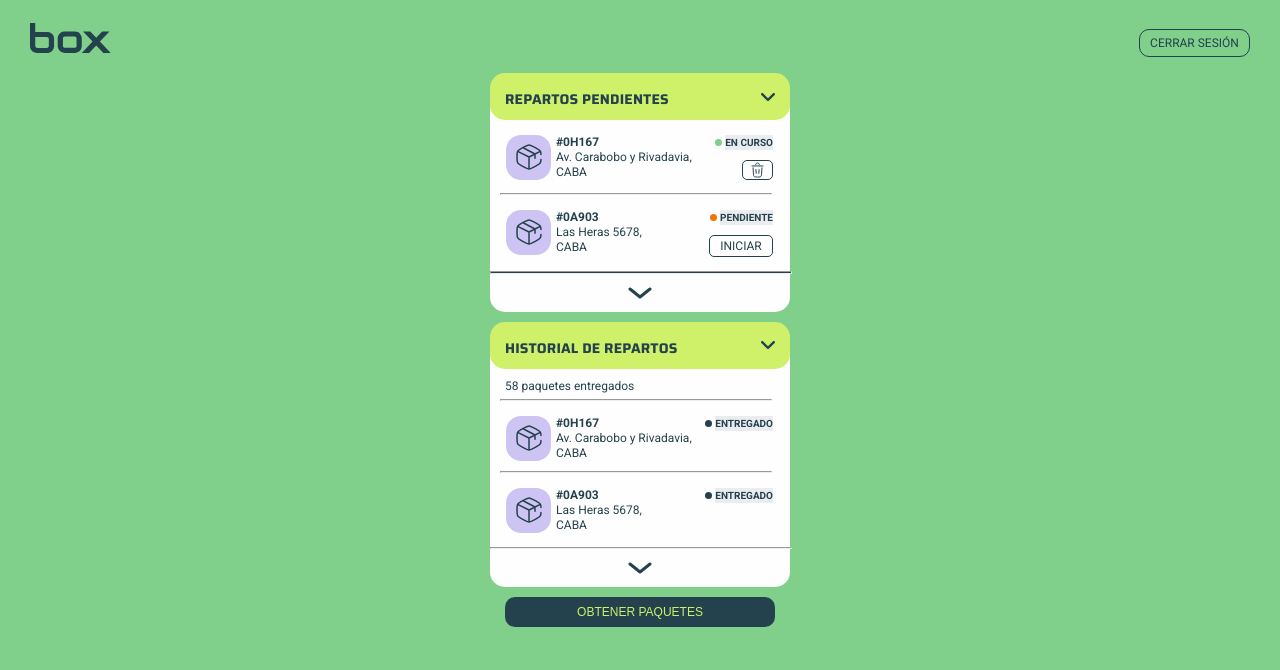
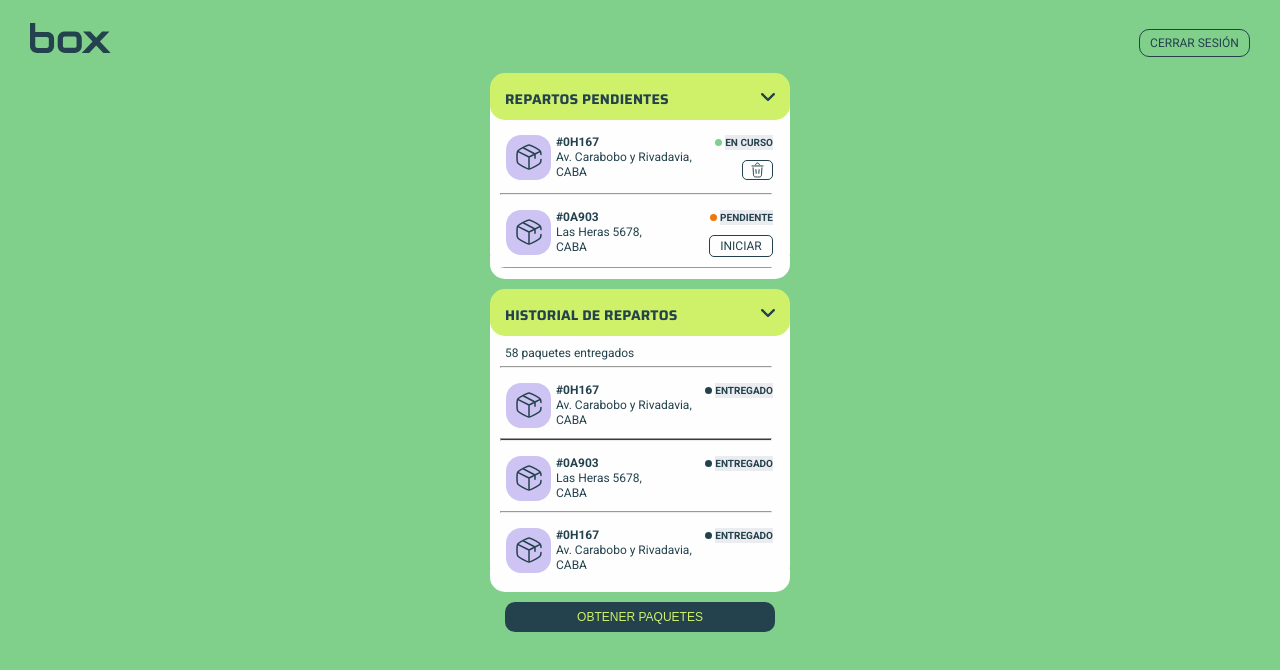
Before and after one commit to JuanPiPem/BoxDeliveryFrontend, a Next.js app: page /delivery-man/start-work-day in a window 1280 px wide. Shown: the top 670 px of the page. Built offline with nearby package versions, Linux system fonts and the light colour scheme.

Commit message:
Changing styles deliveriesHistory and pendingDeliveries

```diff
--- a/src/commons/deliveriesHistory/DeliveriesHistory.tsx
+++ b/src/commons/deliveriesHistory/DeliveriesHistory.tsx
@@ -14,11 +14,20 @@ const saira = Saira({
   subsets: ["latin"],
 });
 
+interface FakeData {
+  packageNumber: string;
+  address: string;
+  city: string;
+  status: string;
+}
+
 type Prop = {
-  arrayPackages: Array<any>;
+  arrayPackages: Array<FakeData>;
   view: string;
   section: string;
 };
+//The viewType can be: "paquetes-admin", "perfil-repartidor" o "home-repartidor"
+//The sections can be: "repartos-pendientes" "historial-repartos"
 
 function DeliveriesHistory(prop: Prop) {
   const [show, setShow] = useState(true);
@@ -133,7 +142,9 @@ function DeliveriesHistory(prop: Prop) {
               ))}
             </div>
           </div>
-          {prop.arrayPackages.length > 2 ? (
+          <div className={s.backgroundBorder}></div>
+          {prop.arrayPackages.length > 3 &&
+          prop.view === "perfil-repartidor" ? (
             <div
               className={s.vectorContainer}
               onClick={
--- a/src/commons/deliveriesHistory/deliveriesHistory.module.scss
+++ b/src/commons/deliveriesHistory/deliveriesHistory.module.scss
@@ -4,7 +4,7 @@
   width: 300px;
   border-bottom-left-radius: 15px;
   border-bottom-right-radius: 15px;
-  max-height: 172px;
+  max-height: 245px;
   margin-top: 1px;
   overflow-x: hidden;
   overflow-y: auto;
@@ -48,6 +48,16 @@
   width: 300px;
   height: 0.6px;
   background: #24424d;
+}
+
+.backgroundBorder {
+  background-color: $white;
+  margin-top: -22px;
+  border-bottom-right-radius: 15px;
+  border-bottom-left-radius: 15px;
+  width: 300px;
+  height: 23px;
+  z-index: 1;
 }
 
 .vector {
--- a/src/commons/pendingDeliveries/PendingDeliveries.tsx
+++ b/src/commons/pendingDeliveries/PendingDeliveries.tsx
@@ -13,12 +13,20 @@ const saira = Saira({
   weight: ["400", "500", "600", "700"],
   subsets: ["latin"],
 });
+interface FakeData {
+  packageNumber: string;
+  address: string;
+  city: string;
+  status: string;
+}
 
 type Prop = {
-  arrayPackages: Array<any>;
+  arrayPackages: Array<FakeData>;
   view: string;
   section: string;
 };
+//The viewType can be: "paquetes-admin", "perfil-repartidor" o "home-repartidor"
+//The sections can be: "repartos-pendientes" "historial-repartos"
 
 function PendingDeliveries(prop: Prop) {
   const [show, setShow] = useState(true);
@@ -107,7 +115,11 @@ function PendingDeliveries(prop: Prop) {
           <div className={s.backgronudPaddingTop}></div>
           <div
             id="start"
-            className={`${s.packagesList} ${isScrollable ? s.scrolled : ""}`}
+            className={`${s.packagesList} ${isScrollable ? s.scrolled : ""} ${
+              prop.view === "home-repartidor"
+                ? s.maxHeightViewDeliveryMan
+                : s.maxHeightViewAdmin
+            }`}
             ref={packagesListRef}
           >
             <div>
@@ -130,7 +142,9 @@ function PendingDeliveries(prop: Prop) {
               ))}
             </div>
           </div>
-          {prop.arrayPackages.length > 2 ? (
+          <div className={s.backgroundBorder}></div>
+          {prop.arrayPackages.length > 2 &&
+          prop.view === "perfil-repartidor" ? (
             <div
               className={s.vectorContainer}
               onClick={
--- a/src/commons/pendingDeliveries/pendingDeliveries.module.scss
+++ b/src/commons/pendingDeliveries/pendingDeliveries.module.scss
@@ -4,7 +4,6 @@
   width: 300px;
   border-bottom-left-radius: 15px;
   border-bottom-right-radius: 15px;
-  max-height: 145px;
   margin-top: 1px;
   overflow-x: hidden;
   overflow-y: auto;
@@ -14,6 +13,14 @@
   padding-top: 1px;
   margin-bottom: 10px;
   z-index: 2;
+}
+
+.maxHeightViewAdmin {
+  max-height: 213px;
+}
+
+.maxHeightViewDeliveryMan {
+  max-height: 148px;
 }
 
 .backgronudPaddingTop {
@@ -48,6 +55,16 @@
   width: 300px;
   height: 0.6px;
   background: #24424d;
+}
+
+.backgroundBorder {
+  background-color: $white;
+  margin-top: -22px;
+  border-bottom-right-radius: 15px;
+  border-bottom-left-radius: 15px;
+  width: 300px;
+  height: 23px;
+  z-index: 1;
 }
 
 .vector {
```
